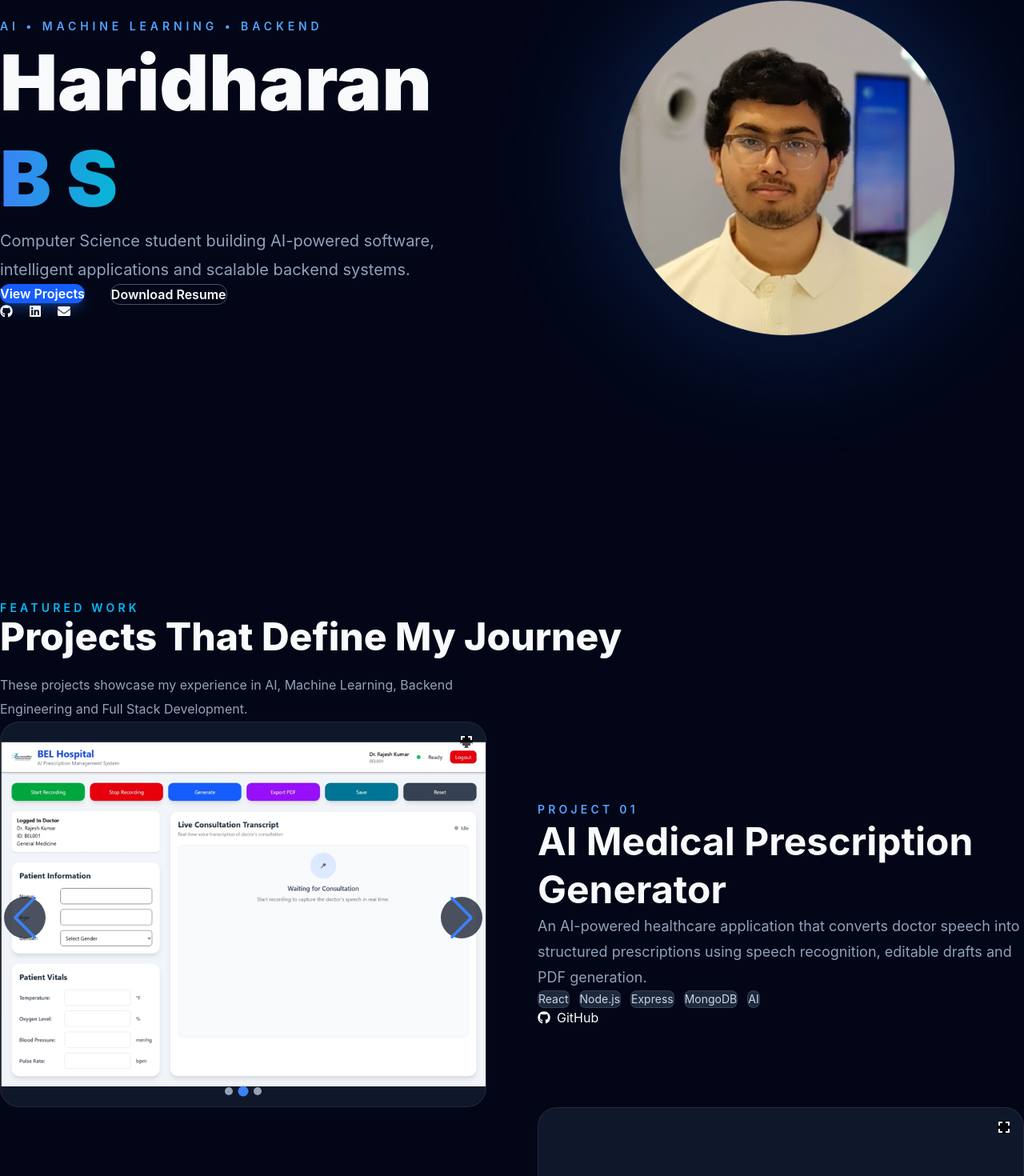
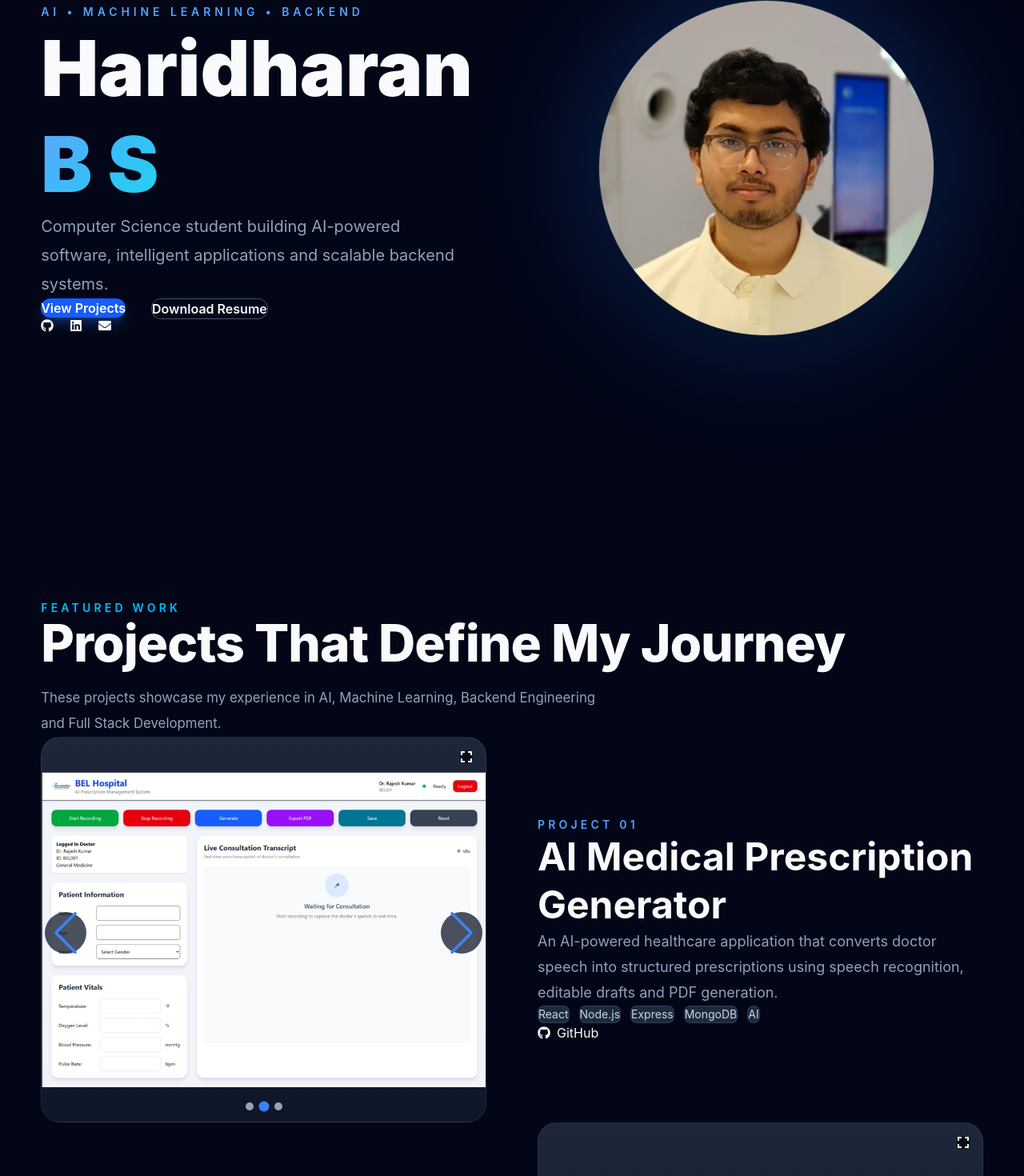
Before and after one commit to Haridharan2006/Portfolio, a React (Vite) app: page / in a window 1280 px wide. Shown: the part 190-1660 px from the top of the page at 80% size. Built offline with nearby package versions, Linux system fonts and the light colour scheme.

Commit message:
Enhance portfolio UI with improved About, Skills, and global styling

```diff
--- a/src/index.css
+++ b/src/index.css
@@ -32,8 +32,11 @@ body{
 }
 
 ::selection{
-  background:#2563eb;
+
+    background:#3b82f6;
+
     color:white;
+
 }
 
 section{
@@ -41,8 +44,14 @@ section{
 }
 
 img{
+
     display:block;
+
     max-width:100%;
+
+    transition:
+        transform .35s ease;
+
 }
 
 a{
@@ -55,43 +64,89 @@ button{
 }
 
 .container{
-  width:min(1200px,92%);
-  margin:auto;
+    width:min(1280px,92%);
+    margin-inline:auto;
 }
 
 .glass{
-  background:rgba(15,23,42,.65);
-  backdrop-filter:blur(18px);
-  border:1px solid var(--border);
+
+    background:rgba(15,23,42,.72);
+
+    backdrop-filter:blur(22px);
+
+    border:1px solid rgba(255,255,255,.08);
+
+    box-shadow:
+        0 8px 30px rgba(0,0,0,.25);
+
 }
 
 .card{
-  background:var(--surface);
-  border:1px solid var(--border);
+    background:linear-gradient(
+        180deg,
+        rgba(30,41,59,.95),
+        rgba(15,23,42,.95)
+    );
+
+    border:1px solid rgba(255,255,255,.08);
+
     border-radius:24px;
+
+    transition:
+        transform .35s ease,
+        border-color .35s ease,
+        box-shadow .35s ease;
+}
+
+.card:hover{
+
+    transform:translateY(-8px);
+
+    border-color:#3b82f6;
+
+    box-shadow:
+        0 20px 50px rgba(37,99,235,.15);
+
 }
 
 .gradient-text{
+
     background:linear-gradient(
-      90deg,
-      #3b82f6,
-      #06b6d4
+        135deg,
+        #60a5fa,
+        #38bdf8,
+        #22d3ee
     );
+
     -webkit-background-clip:text;
     -webkit-text-fill-color:transparent;
+
 }
 
 .section-title{
-  font-size:3rem;
-  line-height:1.1;
+
+    font-size:clamp(2.8rem,5vw,4rem);
+
+    line-height:1.05;
+
     font-weight:800;
+
+    letter-spacing:-1px;
+
 }
 
 .section-subtitle{
+
     color:var(--text-secondary);
-  max-width:650px;
-  margin-top:18px;
+
+    max-width:720px;
+
+    margin-top:20px;
+
+    font-size:1.05rem;
+
     line-height:1.9;
+
 }
 
 @media(max-width:768px){
@@ -142,3 +197,24 @@ font-size:2.4rem;
     background:#3b82f6;
     transform:scale(1.3);
 }
+.fade-up{
+
+    opacity:0;
+
+    transform:translateY(25px);
+
+    animation:fadeUp .8s forwards;
+
+}
+
+@keyframes fadeUp{
+
+    to{
+
+        opacity:1;
+
+        transform:translateY(0);
+
+    }
+
+}
--- a/src/ui/Container.jsx
+++ b/src/ui/Container.jsx
@@ -1,17 +1,6 @@
 function Container({ children, className = "" }) {
   return (
-    <div
-      className={`
-        w-full
-        max-w-7xl
-        mx-auto
-        px-6
-        sm:px-8
-        lg:px-12
-        xl:px-16
-        ${className}
-      `}
-    >
+    <div className={`container ${className}`}>
       {children}
     </div>
   );
```
Lines whose indentation alone changed are shown as unchanged.
